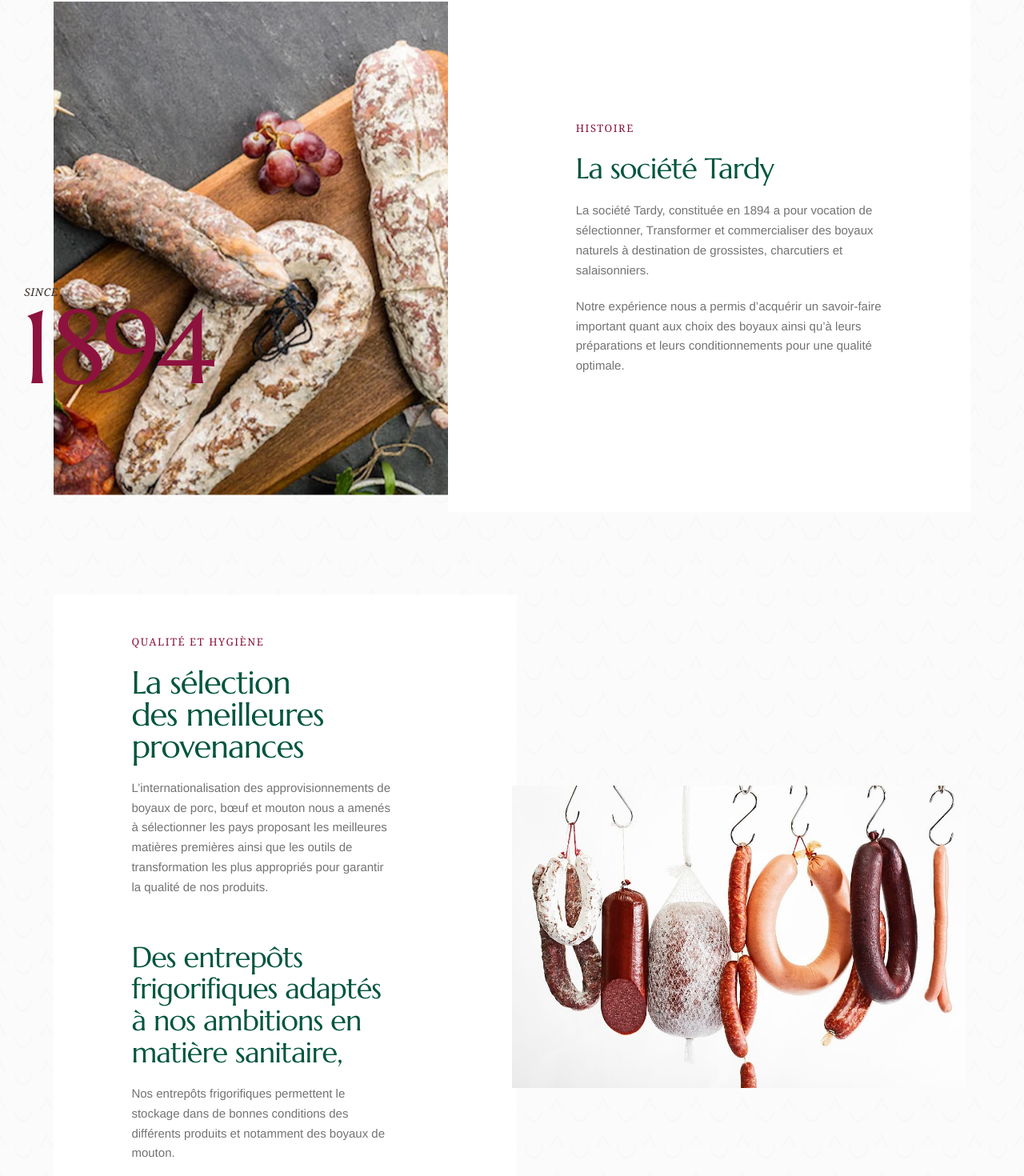
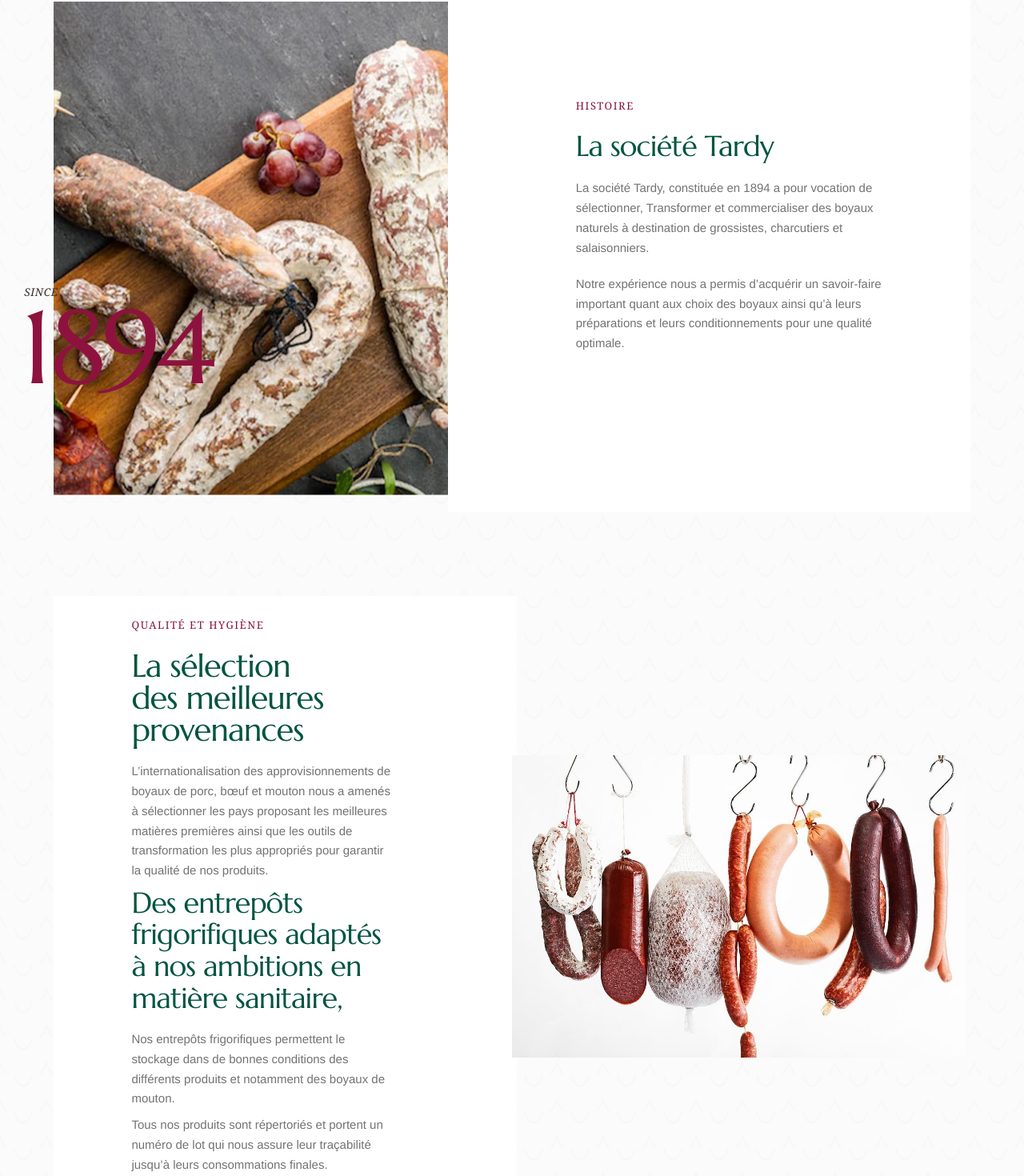
Before and after one commit to MMAtest/tardy, a Next.js app: page / in a window 1280 px wide. Shown: the part 1115-2585 px from the top of the page at 80% size. Built offline with nearby package versions, Linux system fonts and the light colour scheme.

Commit message:
refine(home): align measured photo and text offsets at 390, 768, 1024, 1440px

```diff
--- a/app/home-parity.css
+++ b/app/home-parity.css
@@ -854,3 +854,36 @@
   .tardyHomeParity .parityQualityText h2,
   .tardyHomeParity .parityFabricationCard h2 { font-size: 33px; }
 }
+
+
+/* Final optical alignment from Chrome element bounds at 390/768/1024/1440px. */
+@media (max-width: 767px) {
+  /* Original WP: hygiene image top 1357px and fabrication image 2648px at 390px. */
+  .tardyHomeParity .parityQuality { padding-top: 54px; padding-bottom: 31px; }
+  .tardyHomeParity .parityQualityText h2:not(:first-of-type) { margin-top: 23px; }
+}
+@media (min-width: 768px) and (max-width: 1100px) {
+  .tardyHomeParity .parityQualityText { min-height: 892px; }
+  /* Elementor has a much larger gap before the workshop panel on tablets. */
+  .tardyHomeParity .parityFabrication {
+    padding-top: clamp(176px, calc(468px - 26.56vw), 264px);
+  }
+}
+@media (min-width: 1101px) {
+  .tardyHomeParity .parityHistory { padding-bottom: 105px; }
+  .tardyHomeParity .parityHistoryText > * {
+    position: relative;
+    top: -28px;
+  }
+  /* Match the 775px original left-hand card without the 88px overflow. */
+  .tardyHomeParity .parityQualityText {
+    padding-top: 23px;
+    padding-bottom: 40px;
+  }
+  .tardyHomeParity .parityQualityText > p:not(.parityEyebrow) {
+    margin-bottom: 8px;
+  }
+  .tardyHomeParity .parityQualityText h2:not(:first-of-type) {
+    margin-top: 0;
+  }
+}
```
